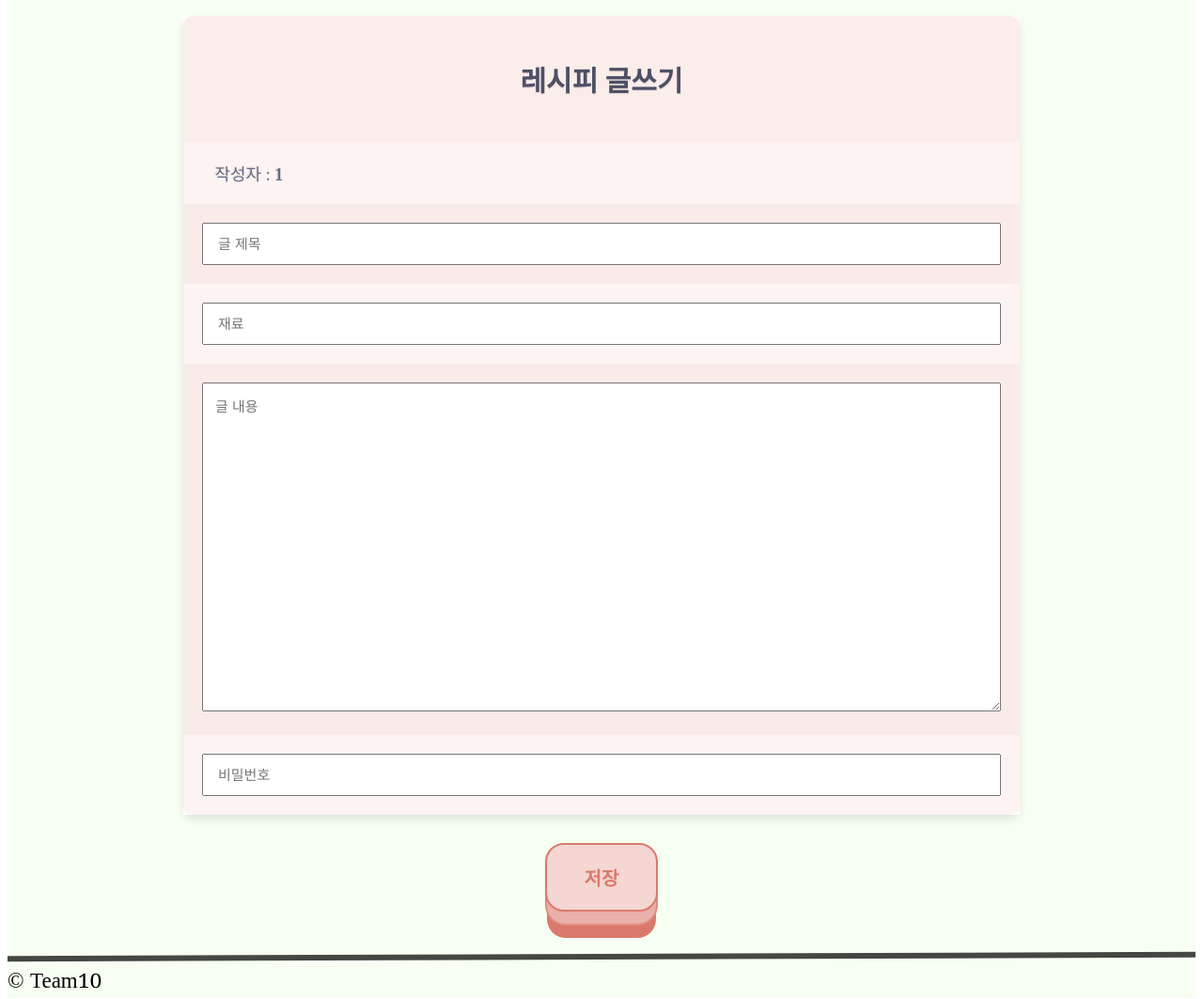
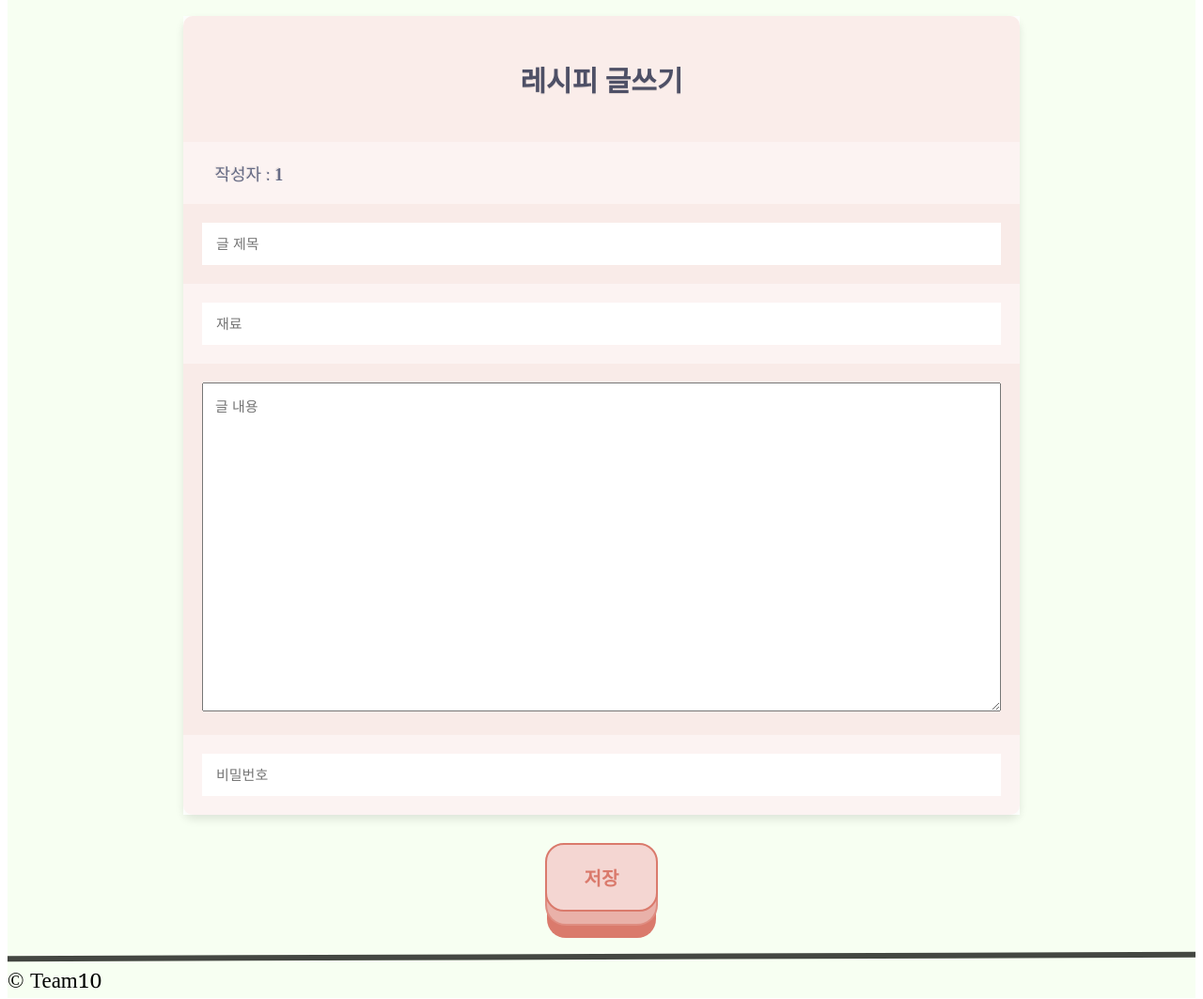
Before and after one commit to jaethewiederholen/OSPteam10, a PHP site: page /recipe_register.php in a window 1280 px wide. Shown: the part 189-1252 px from the top of the page at 94% size. Run offline with PHP 8.4, Linux system fonts and the light colour scheme; the visitor is signed in with stand-in values (Sample User, id 1).

Commit message:
Update recipe_register.php

```diff
--- a/recipe_register.php
+++ b/recipe_register.php
@@ -88,6 +88,7 @@ text-decoration:none
   color: #000000;
 	font-size : 15px;
   cursor: pointer;
+border:none;
 }
 .form-control1 {
   flex: 1;
@@ -96,6 +97,7 @@ text-decoration:none
   color: #000000;
 	font-size : 15px;
   cursor: pointer;
+border:none;
 }
 .form-control2 {
   flex: 1;
@@ -112,6 +114,7 @@ input[type="text"] {
   color: #000000;
 	font-size : 15px;
   cursor: pointer;
+border:none;
 }
 input[type="password"] {
   flex: 1;
@@ -120,6 +123,7 @@ input[type="password"] {
   color: #000000;
 	font-size : 15px;
   cursor: pointer;
+border:none;
 }
 .
 /* Arrow */
```
